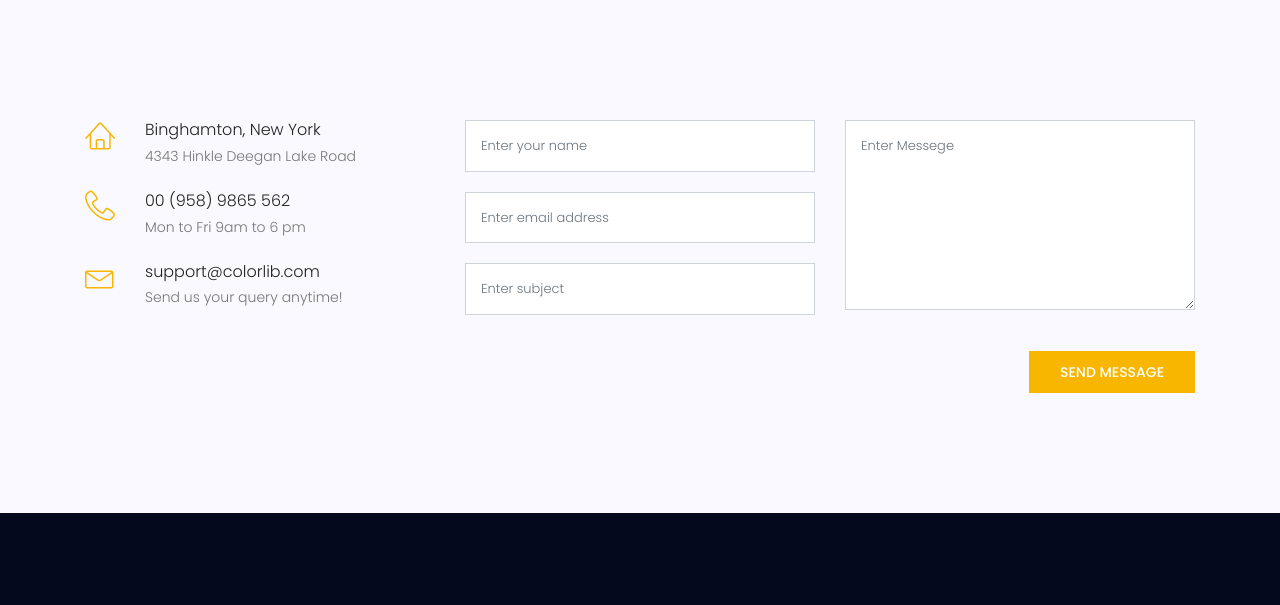
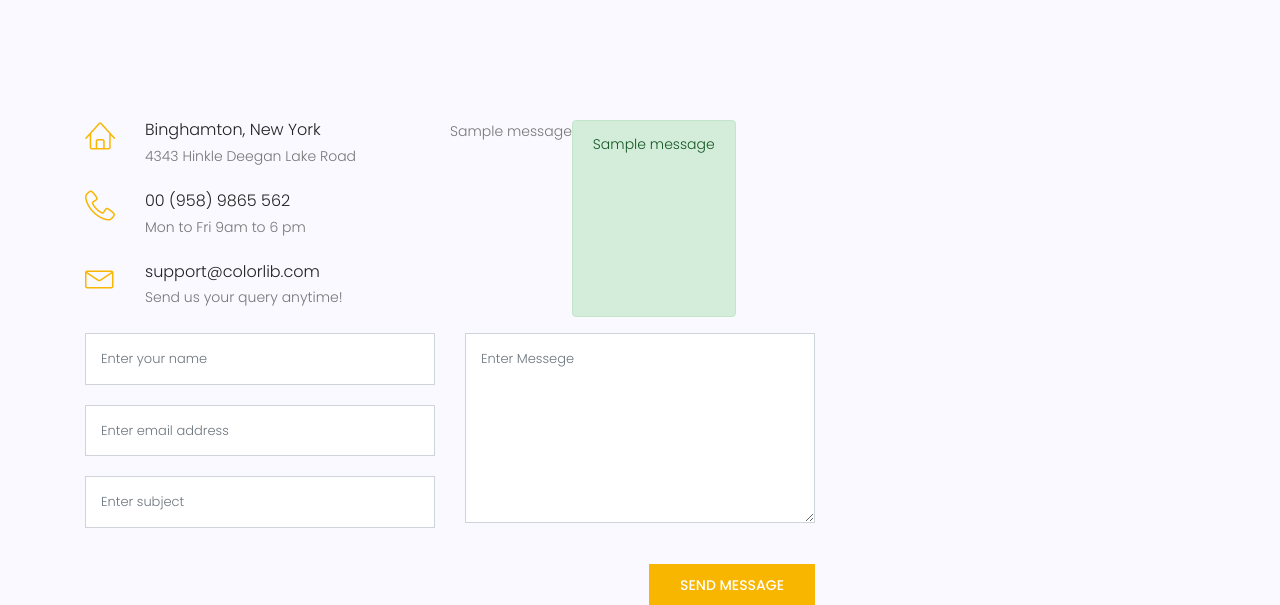
Before and after one commit to amirhsy82/Mysite, a Django app: page /contact in a window 1280 px wide. Shown: the part 905-1510 px from the top of the page. Run offline with Django 3.2, Linux system fonts and the light colour scheme; tables that the repository leaves empty hold one stand-in row (values such as "Sample post"); one stand-in notice (Sample message) is shown; some libraries are stand-ins or nearby versions.

Commit message:
error forms added

```diff
--- a/blog/views.py
+++ b/blog/views.py
@@ -2,6 +2,7 @@ from django.shortcuts import render, get_object_or_404
 from blog.models import Post
 from django.core.paginator import Paginator, EmptyPage, PageNotAnInteger
 from django.utils import timezone
+
 
 # Create your views here.
 def blog_view(request, **kwargs):
--- a/templates/blog/blog-home.html
+++ b/templates/blog/blog-home.html
@@ -1,5 +1,6 @@
 {% load static %}
 {% load blog_tags %}
+
 <!DOCTYPE html>
 <html lang="zxx" class="no-js">
 
--- a/templates/website/contact.html
+++ b/templates/website/contact.html
@@ -54,6 +54,37 @@
 					</div>
 				</div>
 			</div>
+			{% if messages %}
+			<ul class="messages">
+    			{% for message in messages %}
+    			<li{% if message.tags %} class="{{ message.tags }}"{% endif %}>{{ message }}</li>
+    			{% endfor %}
+			</ul>
+			{% endif %}
+
+			{% if messages %}
+			{% for message in messages %}
+				<div class="alert {% if message.tags %} alert-{{ message.tags }}{% endif %}">{{ message|safe }}</div>
+			{% endfor %}
+			{% endif %}
+
+			{% if form.errors %}
+			<div class="alert alert-error">
+				<h4>Please fix the following errors</h4>
+				<ul>
+					{% for field in form %}
+					{% if field.errors %}
+						{% for error in field.errors %}
+						<li><a href="#id_{{ field.name }}" class="error">{{ error|escape }}</a></li>
+						{% endfor %}
+					{% endif %}
+					{% endfor %}
+				</ul>
+				{% if form.non_field_errors %}
+				{{ form.non_field_errors }}
+				{% endif %}
+			</div>
+			{% endif %}
 			<div class="col-lg-8">
 				<form class="form-area contact-form text-right" action="{% url 'website:contact' %}" method="post">
 					<div class="row">
--- a/website/views.py
+++ b/website/views.py
@@ -1,6 +1,7 @@
 from django.shortcuts import render
 from django.http import HttpResponse, JsonResponse, HttpResponseRedirect
 from website.forms import ContactForm, NewsletterForm
+from django.contrib import messages
 
 def index_view(request):
     return render(request, 'website/index.html')
@@ -14,6 +15,9 @@ def contact_view(request):
         form = ContactForm(request.POST)
         if form.is_valid():
             form.save()
+            messages.add_message(request, messages.SUCCESS, 'Your ticket submitted sucessfuly')
+        else:
+             messages.add_message(request, messages.ERROR, "Your ticket didn't submit")
     form = ContactForm()
     return render(request, 'website/contact.html', {'form':form})
 
```
